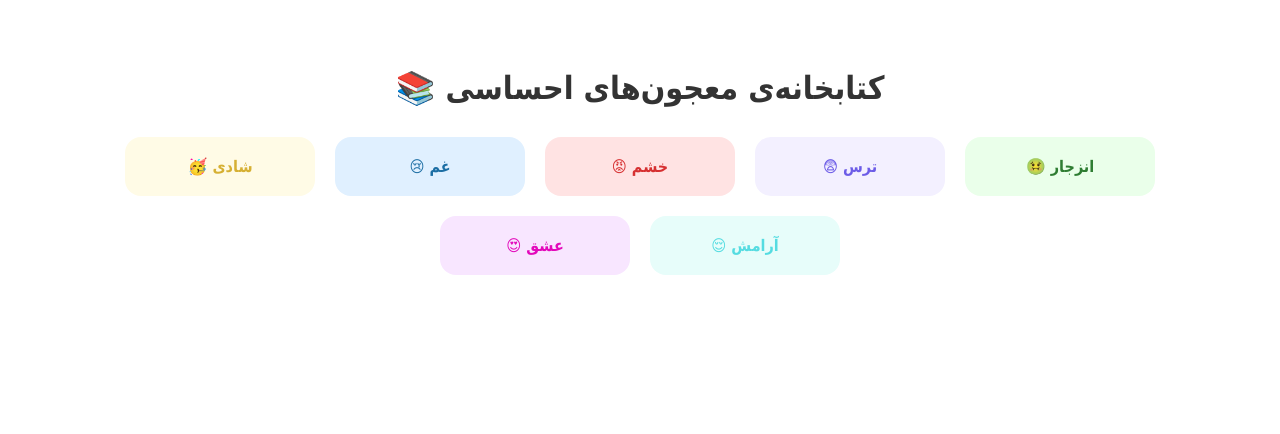
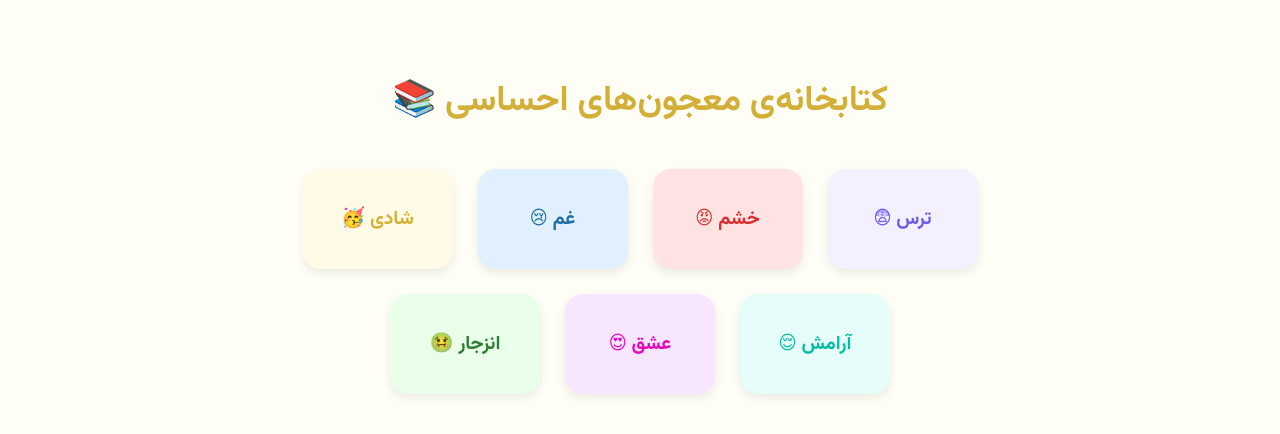
Before and after one commit to lesehawio/potion, a plain HTML site: page index.html in a window 1280 px wide. Drawn offline with Linux system fonts and the light colour scheme.

Commit message:
Update index.html

```diff
--- a/index.html
+++ b/index.html
@@ -4,57 +4,87 @@
   <meta charset="UTF-8" />
   <meta name="viewport" content="width=device-width, initial-scale=1" />
   <title>کتابخانه معجون‌های احساسی</title>
+  <link href="https://fonts.googleapis.com/css2?family=Vazirmatn:wght@400;700&display=swap" rel="stylesheet" />
   <style>
     body {
-      font-family: Tahoma, sans-serif;
-      background-color: #fff;
+      font-family: 'Vazirmatn', Tahoma, sans-serif;
+      background-color: #fffef6;
       color: #333;
       text-align: center;
-      padding: 40px;
+      padding: 50px 20px;
+      margin: 0;
     }
+
     h1 {
-      font-size: 2rem;
-      margin-bottom: 30px;
+      font-size: 2.2rem;
+      margin-bottom: 40px;
+      color: #d4af37;
     }
+
     .shelf {
       display: flex;
       flex-wrap: wrap;
       justify-content: center;
-      gap: 20px;
+      gap: 25px;
+      max-width: 800px;
+      margin: 0 auto;
     }
+
     .feeling {
-      padding: 20px;
-      border-radius: 16px;
+      display: flex;
+      align-items: center;
+      justify-content: center;
+      height: 100px;
       width: 150px;
+      border-radius: 18px;
       text-decoration: none;
-      font-weight: bold;
-      transition: transform 0.2s ease;
+      font-weight: 700;
+      font-size: 1.2rem;
+      transition: all 0.25s ease;
+      box-shadow: 0 4px 10px rgba(0,0,0,0.08);
     }
+
     .feeling:hover {
       transform: scale(1.05);
+      box-shadow: 0 6px 15px rgba(0,0,0,0.15);
     }
 
-    /* رنگ‌های تم برای هر احساس */
-    .happy { background-color: #fffbe6; color: #d6b033; }
-    .sad { background-color: #e0f0ff; color: #1c6ea4; }
-    .anger { background-color: #ffe3e3; color: #d63031; }
-    .fear { background-color: #f3f0ff; color: #6c5ce7; }
-    .disgust { background-color: #eaffea; color: #2e7d32; }
-    .surprise { background-color: #fff4e6; color: #ff9f00; }
-    .trust { background-color: #f8e6ff; color: #e309bb; }
-    .anticipation { background-color: #e7fdfa; color: #55dce1; }
+    /* رنگ‌بندی احساسات */
+    .happy        { background-color: #fffbe6; color: #d6b033; }
+    .sad          { background-color: #e0f0ff; color: #1c6ea4; }
+    .anger        { background-color: #ffe3e3; color: #d63031; }
+    .fear         { background-color: #f3f0ff; color: #6c5ce7; }
+    .disgust      { background-color: #eaffea; color: #2e7d32; }
+    .surprise     { background-color: #fff4e6; color: #ff9f00; }
+    .trust        { background-color: #f8e6ff; color: #e309bb; }
+    .anticipation { background-color: #e7fdfa; color: #00bfa5; }
+
+    @media (max-width: 500px) {
+      .feeling {
+        width: 120px;
+        height: 90px;
+        font-size: 1rem;
+      }
+
+      h1 {
+        font-size: 1.7rem;
+      }
+    }
   </style>
 </head>
 <body>
+
   <h1>📚 کتابخانه‌ی معجون‌های احساسی</h1>
+
   <div class="shelf">
-    <a href="joy/index.html" class="feeling happy">🥳 شادی</a>
-    <a href="sadness/index.html" class="feeling sad">😢 غم</a>
-    <a href="anger/index.html" class="feeling anger">😡 خشم</a>
-    <a href="fear/index.html" class="feeling fear">😨 ترس</a>
-    <a href="disgust/index.html" class="feeling disgust">🤢 انزجار</a>
-    <a href="love/index.html" class="feeling trust">😍 عشق</a>
-    <a href="calm/index.html" class="feeling anticipation">😌  آرامش</a>
+    <a href="joy/index.html"       class="feeling happy">🥳 شادی</a>
+    <a href="sadness/index.html"   class="feeling sad">😢 غم</a>
+    <a href="anger/index.html"     class="feeling anger">😡 خشم</a>
+    <a href="fear/index.html"      class="feeling fear">😨 ترس</a>
+    <a href="disgust/index.html"   class="feeling disgust">🤢 انزجار</a>
+    <a href="love/index.html"      class="feeling trust">😍 عشق</a>
+    <a href="calm/index.html"      class="feeling anticipation">😌 آرامش</a>
   </div>
+
 </body>
 </html>
```
